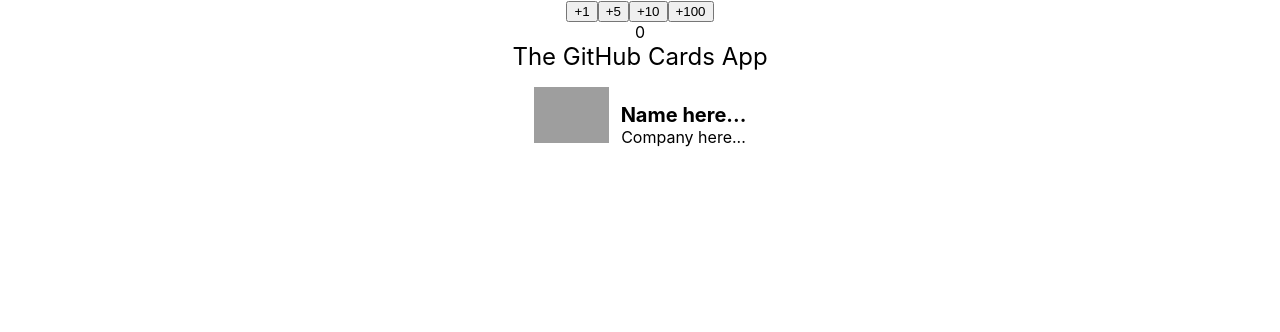
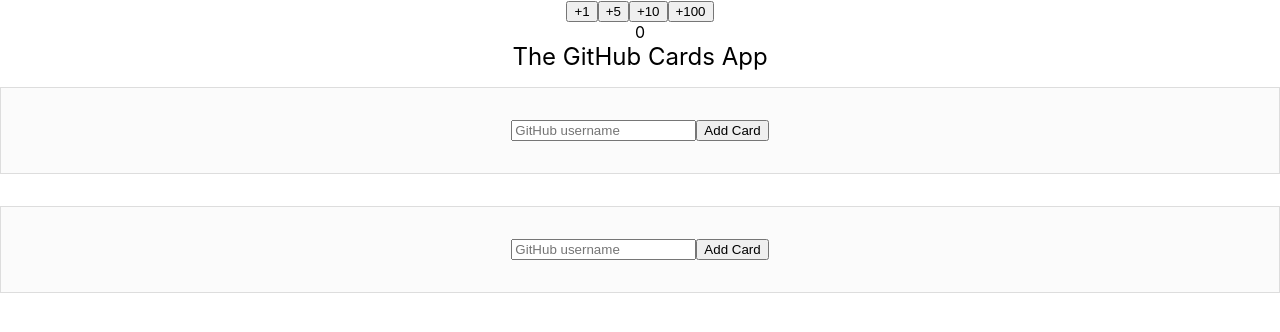
Before and after one commit to jHernandezdev/first-react-app, a React (Create React App) app: page / in a window 1280 px wide. Shown: the top 332 px of the page. Built offline with nearby package versions, Linux system fonts and the light colour scheme; grey boxes are pictures that could not be loaded.

Commit message:
GitHub Users completed

```diff
--- a/package.json
+++ b/package.json
@@ -6,6 +6,7 @@
     "@testing-library/jest-dom": "^5.16.5",
     "@testing-library/react": "^13.4.0",
     "@testing-library/user-event": "^13.5.0",
+    "axios": "^1.2.0",
     "react": "^18.2.0",
     "react-dom": "^18.2.0",
     "react-scripts": "5.0.1",
--- a/src/GitHubUsers.js
+++ b/src/GitHubUsers.js
@@ -1,31 +1,99 @@
-import React from 'react'
+// gaearon, sophiebits, sebmarkbage, bvaughn
+import React, { useState } from 'react'
+import axios from 'axios'
 import './GitHubUsers.css';
 
 // Card
 class Card extends React.Component {
     render() {
+        const profile = this.props;
         return (
             <div className='github-profile'>
-                <img src='http://www.gravatar.com/avatar/?d=identicon' alt='Profile'/>
+                <img src={profile.avatar_url} alt='Profile'/>
                 <div className='info'>
-                    <div className='name'>Name here...</div>
-                    <div className='company'>Company here...</div>
+                    <div className='name'>{profile.name}</div>
+                    <div className='company'>{profile.company}</div>
                 </div>
             </div>
         );
     }
 }
 
+// List of cards
+const CardList = (props) => {
+    return (
+        <div >
+            {props.profiles.map(profile => <Card key={profile.id} {...profile} />)}
+        </div>
+    );
+}
 
-// List of cards
+function NewForm(props) {
+    const [inputForm, setInputForm] = useState({userName: ''});
+    const handleSubmit = async (event) => {
+        event.preventDefault();
+
+        const resp = await axios.get(`https://api.github.com/users/${inputForm.userName}`);
+        props.onSubmit(resp.data);
+        setInputForm({userName: ''});
+    };
+
+    return (
+        <form onSubmit={handleSubmit}>
+            <input
+                type='text'
+                placeholder="GitHub username"
+                value={inputForm.userName}
+                onChange={event => setInputForm({userName: event.target.value})}
+                required />
+            <button>Add Card</button>
+        </form>
+    );
+}
+
+// Input form
+class Form extends React.Component {
+    state = { userName: ''}
+    handleSubmit = async (event) => {
+        event.preventDefault();
+
+        const resp = await axios.get(`https://api.github.com/users/${this.state.userName}`);
+        this.props.onSubmit(resp.data);
+        this.setState({userName: ''});
+    }
+
+    render() {
+        return (
+            <form onSubmit={this.handleSubmit}>
+                <input
+                    type='text'
+                    placeholder="GitHub username"
+                    value={this.state.userName}
+                    onChange={event => this.setState({userName: event.target.value})}
+                    required />
+                <button>Add Card</button>
+            </form>
+        );
+    }
+}
+
+
 class GitHubUsers extends React.Component {
-    //Constructor
-
+    state = {
+        profiles: [],
+    }
+    addNewProfile = (profileData) => {
+        this.setState(prevState => ({
+            profiles: [...prevState.profiles, profileData],
+        }) )
+    }
     render () {
         return (
             <div>
                 <div className='header'>{this.props.title}</div>
-                <Card />
+                <NewForm onSubmit={this.addNewProfile} />
+                <Form onSubmit={this.addNewProfile} />
+                <CardList profiles={this.state.profiles} />
             </div>
         );
     }
```
Also changed, not shown: 1 other file (tests, documents, lock files or other folders).
